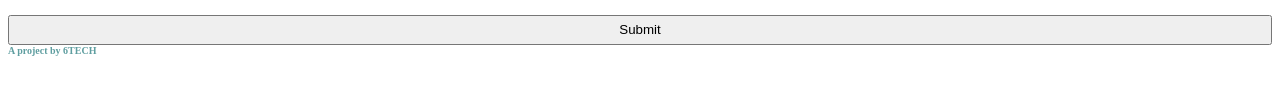
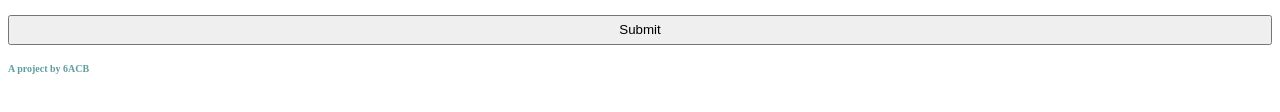
Before and after one commit to Labcoxyzl/genlog, a plain HTML site: page index.html in a window 1280 px wide. Shown: the part 1038-1150 px from the top of the page. Drawn offline with nearby package versions, Linux system fonts and the light colour scheme.

Commit message:
wording fixes

```diff
--- a/index.html
+++ b/index.html
@@ -214,8 +214,8 @@
             Clipboard</button><br><br>
         <button type="button" style="width: 100%; height: 30px; fill: chartreuse;"
             onclick="submitForm()">Submit</button>
-
-        <div class="subtitle" style="font-size: 10px;">A project by 6TECH</div><br><br>
+        <br><br>
+        <div class="subtitle" style="font-size: 10px;">A project by 6ACB</div><br><br>
     </form>
 
 </body>
```
